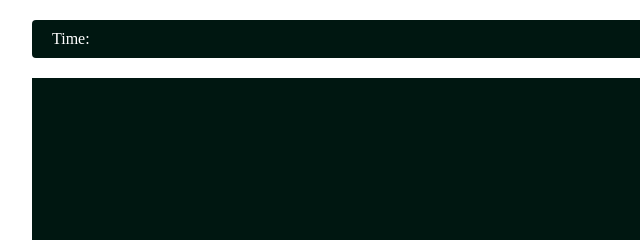
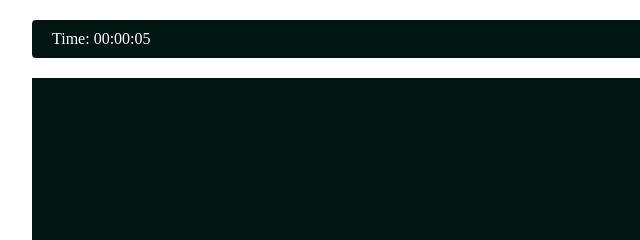
Before and after one commit to ihgSherryLee/little_game, a plain HTML site: page index.html in a window 1280 px wide. Shown: the top 240 px of the page, 208-848 px from the left. Drawn offline with Linux system fonts and the light colour scheme.

Commit message:
count time and handle winning

```diff
--- a/index.html
+++ b/index.html
@@ -8,7 +8,7 @@
     <body>
         <div id="gameStats">
             <div class="timer">
-                Time:
+                Time: <span class="time">00:00:00</span>
             </div>
             <div class="reset">
                 <a href="#">Reset</a>
--- a/scripts/index.js
+++ b/scripts/index.js
@@ -36,11 +36,39 @@ $(function() {
             if(first == second) {
                 fliped.removeClass("fliped");
                 fliped.parent().css('visibility','hidden');
+                win();
             } else {
                 fliped.css('visibility','visible');
                 fliped.removeClass("fliped");
             }
         }
     }
+
+    function win() {
+        var card = $(".card"),len = card.length,num = 0;
+        for(var i = 0; i < len; i++) {
+            if(card[i].getAttribute("style") == "visibility: hidden;") num++;
+        }
+        if(num == len) {
+            $("#gameArea").css({'background-image':'url(images/endpage.png)','background-repeat':'no-repeat','background-size':'100%'});
+            clearInterval(timer);
+        }
+    }
+
+    // function reset() {
+    //     start();
+    // }
     start();
+    var time = 0;
+    var timer = setInterval(function() {
+        var hour = 0,minute = 0,second = 0;
+        time++;
+        second = time % 60;
+        minute = parseInt(time / 60) % 60;
+        hour = parseInt(time / 3600);
+        if(second < 10) second = "0" + second;
+        if(minute < 10) minute = "0" + minute;
+        if(hour < 10) hour = "0" + hour;
+        $(".time").html(hour+":"+minute+":"+second);
+    },1000);
 });
```
